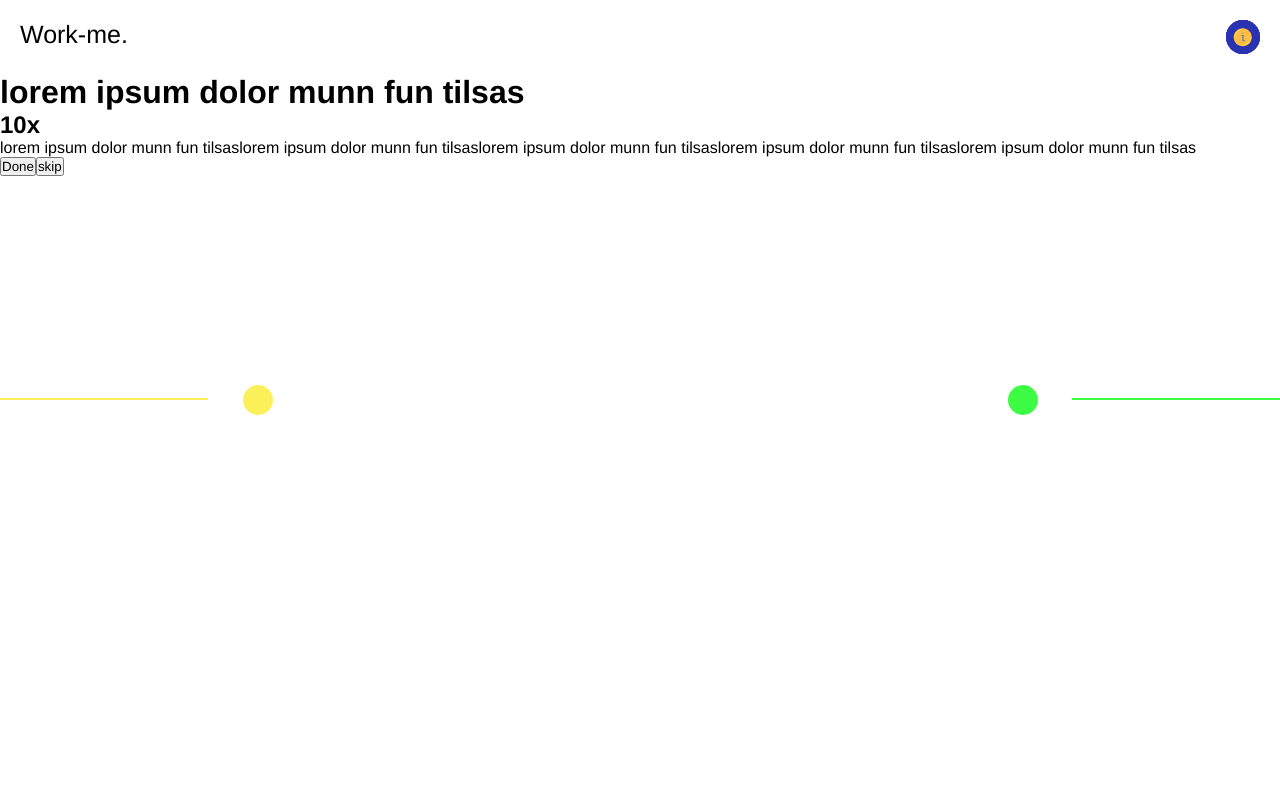
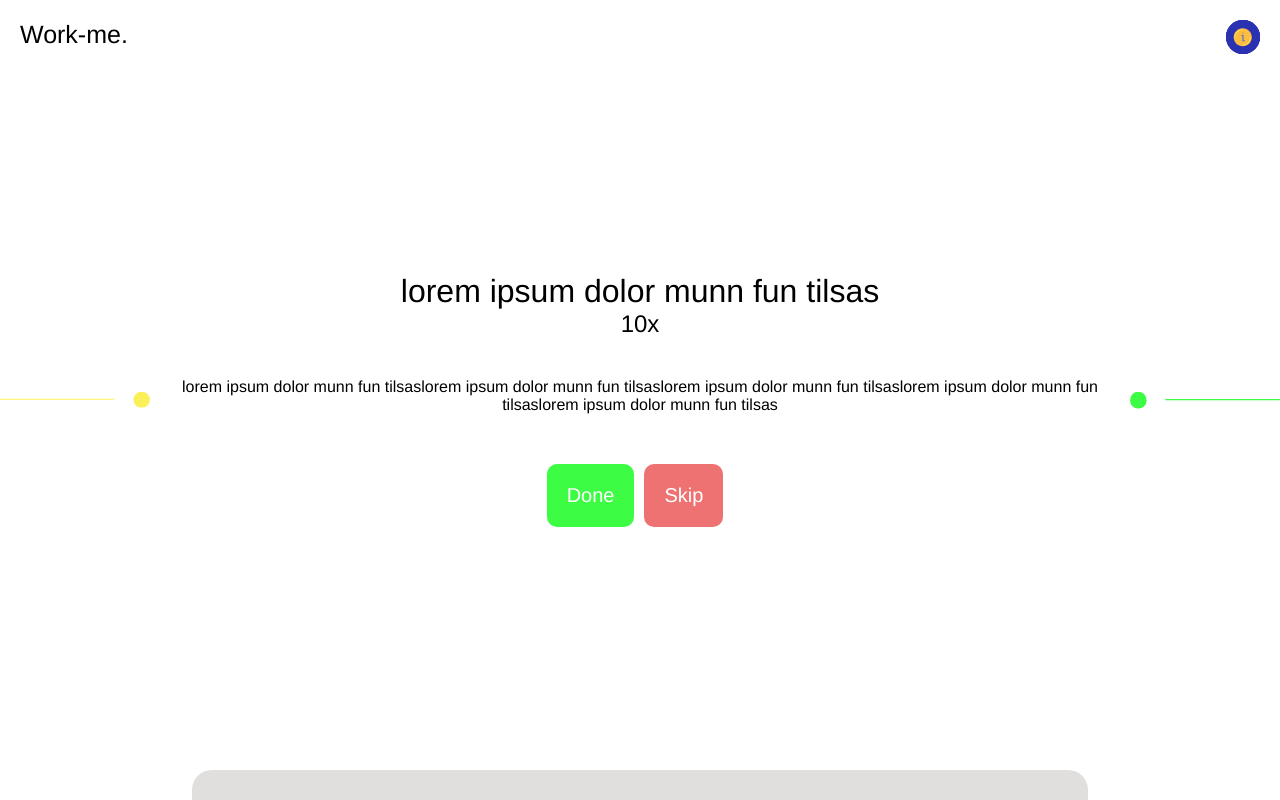
Before and after one commit to dhanielcodes/work-me, a Vue app: page /beginner in a window 1280 px wide. Built offline with nearby package versions, Linux system fonts and the light colour scheme.

Commit message:
beginner

```diff
--- a/src/workoutViews/beginner.vue
+++ b/src/workoutViews/beginner.vue
@@ -1,8 +1,8 @@
 <template>
     <div>
         <div class="bg"></div>
-        <img src="../assets/bg_line_green.svg" alt="" class="side_bg1">
-        <img src="../assets/bg_line_yellow.svg" alt="" class="side_bg2">
+        <img src="../assets/bg_line_green.svg" alt="" class="side_bg1 side">
+        <img src="../assets/bg_line_yellow.svg" alt="" class="side_bg2 side">
 
         <div class="main" v-if="session">
             <ul v-for="(item, index) in store.state.questions.slice(a, b)" :key="index">
@@ -11,19 +11,24 @@
                     <h2>{{item.amount}}</h2>
                     <p>{{item.info}}</p>
                 </li>
-                <button @click="selectResponse(item)" v-on:click="next" :class="select ? check(item) : ''">Done</button>
-                <button v-on:click="next">skip</button>
+                <div class="btns">
+                    <button @click="selectResponse(item)" v-on:click="next" :class="select ? check(item) : ''">Done</button>
+                    <button v-on:click="next">Skip</button>
+                </div>
             </ul>
             <div class="bared">
                 <div class="bar" :style="{ 'width' : bar + '%'}"></div>
             </div>
         </div>
         <div class="score" v-else>
-            <h1>You completd</h1>
-            {{score}}/{{store.state.questions.length}}
-            <button @click="restart">restart</button>
-            <button @click="mode">Change mode</button>
-            <button @click="home">Home</button>
+            <h1>You completed</h1>
+            <h2>{{score}}/{{store.state.questions.length}} Workouts</h2>
+            <div class="btns">
+                <button @click="restart">Restart</button>
+                <button @click="mode">Change mode</button>
+                <button @click="home">Home</button>
+            </div>
+
         </div>
     </div>
 </template>
@@ -66,7 +71,7 @@ export default {
                 state.a++
                 state.b++
                 state.select = false
-                state.bar += 10
+                state.bar = state.bar + (100/store.state.questions.length)
         }
 
 
@@ -108,14 +113,103 @@ export default {
     top: 50%;
     transform: translateY(-50%);
     right:0;
+    width: 150px;
 }
 .side_bg2{
     position: absolute;
     top: 50%;
     transform: translateY(-50%);
     left: 0;
-}.bar{
-    background: green;
-    height: 10px;
+    width: 150px;
+}
+ul{
+    position: absolute;
+    top: 50%;
+    left: 50%;
+    transform: translate(-50%, -50%);
+    text-align: center;
+    list-style: none;
+    width: 80%;
+}
+ul h1, h2{
+    font-weight: 500;
+}
+ul p{
+    width: 90%;
+    margin: auto;
+    margin-top: 40px;
+}
+.btns{
+    margin-top: 50px;
+}
+.btns button{
+    padding: 20px;
+    font-size: 20px;
+    border: none;
+    margin-right: 10px;
+    cursor: pointer;
+    color: white;
+    border-radius: 10px;
+    outline: none;
+}
+.btns button:nth-child(1){
+    background: #3DFC44;
+}
+.btns button:nth-child(2){
+    background: #EE7272;
+}
+
+.bared{
+    width: 70%;
+    background: rgba(197, 191, 191, 0.514);
+    height: 30px;
+    position: absolute;
+    bottom: 0;
+    left: 50%;
+    transform: translateX(-50%);
+    border-radius: 20px 20px 0px 0px;
+    overflow: hidden;
+}
+.bar{
+    background: #3DFC44;
+    height: 100%;
+    width: 0%;
+    transition: all .3s;
+}
+/* SCORE */
+
+.score{
+    position: absolute;
+    top: 50%;
+    left: 50%;
+    transform: translate(-50%, -50%);
+    text-align: center;
+    list-style: none;
+    width: 80%;
+}
+.score .btns button{
+    font-size: clamp(13px, 3vw, 20px);
+    padding: 10px;
+}
+.score .btns button:nth-child(1){
+    background: #90A9FF;
+}
+.score .btns button:nth-child(2){
+    background: #000000;
+}
+.score .btns button:nth-child(3){
+    background: #34CEFF;
+}
+.score h1{
+    font-weight: 500;
+    font-size: 30px;
+}
+.score h2{
+    margin-top: 40px;
+}
+@media (max-width: 900px){
+    .side{
+        display: none;
+    }
 }
 </style>
```
